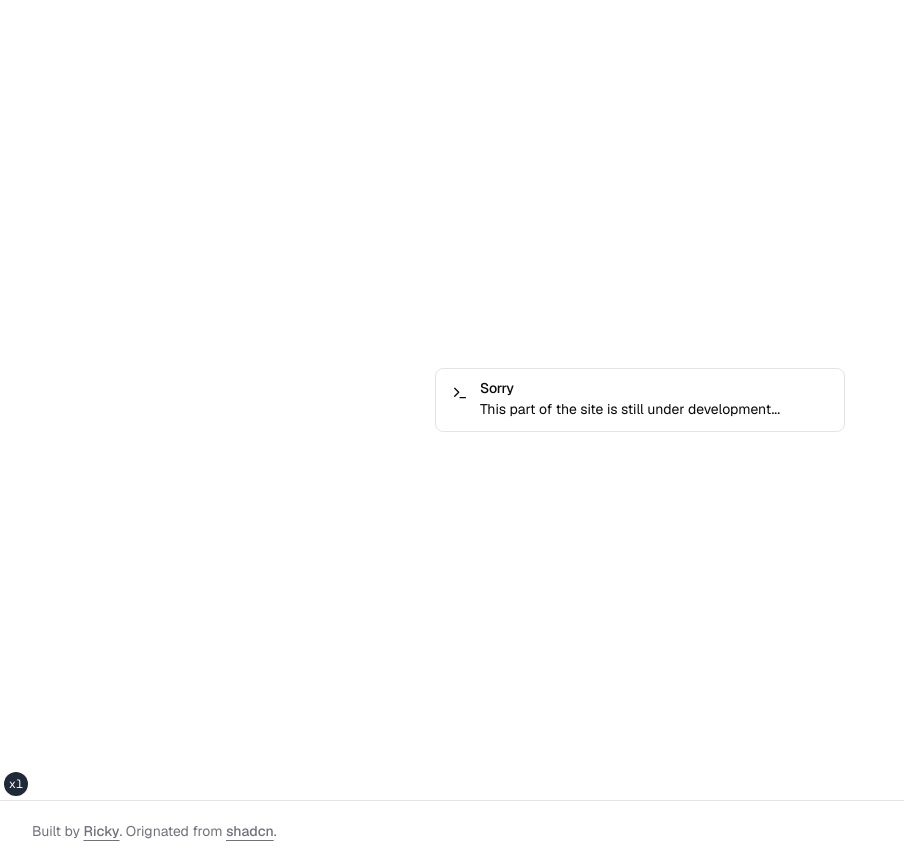
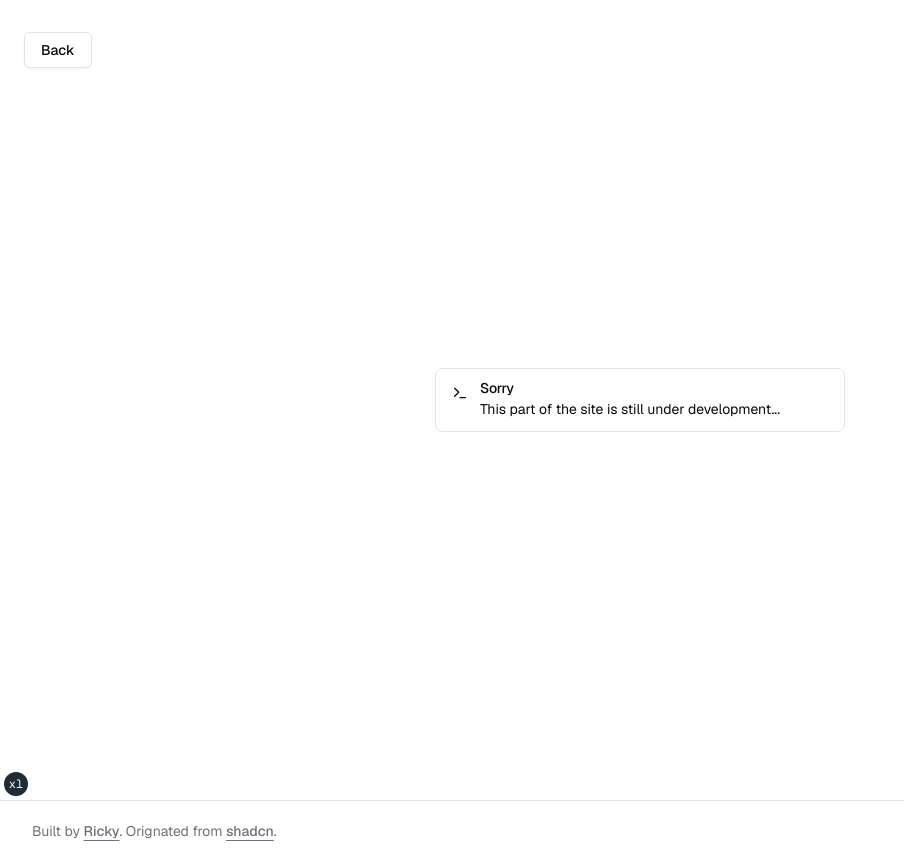
Before and after one commit to igloo-9/nihao-woshiricky, a Next.js app: page /dev in a window 1280 px wide. Shown: the whole page, without its empty margins (0-904 px from the left). Built offline with nearby package versions, Linux system fonts and the light colour scheme.

Commit message:
refactor: allow viewers to go back

```diff
--- a/components/dev-alert.jsx
+++ b/components/dev-alert.jsx
@@ -2,13 +2,22 @@
 
 import { Terminal } from 'lucide-react'
 import { Alert, AlertDescription, AlertTitle } from '@/components/ui/alert'
-
-import { usePathname } from 'next/navigation'
+import { Button } from '@/components/ui/button'
 
 export function DevAlert() {
-  const pathname = usePathname()
+  const handleBack = () => {
+    window.history.back()
+  }
 
   return (
+    <>
+      <Button
+        onClick={handleBack}
+        className="fixed top-8 left-6"
+        variant="outline"
+      >
+        Back
+      </Button>
       <div className="w-fit fixed top-1/2 left-1/2 transform -translate-x-1/2 -translate-y-1/2">
         <Alert className="pr-16">
           <Terminal className="h-4 w-4" />
@@ -18,5 +27,6 @@ export function DevAlert() {
           </AlertDescription>
         </Alert>
       </div>
+    </>
   )
 }
```
Lines whose indentation alone changed are shown as unchanged.
